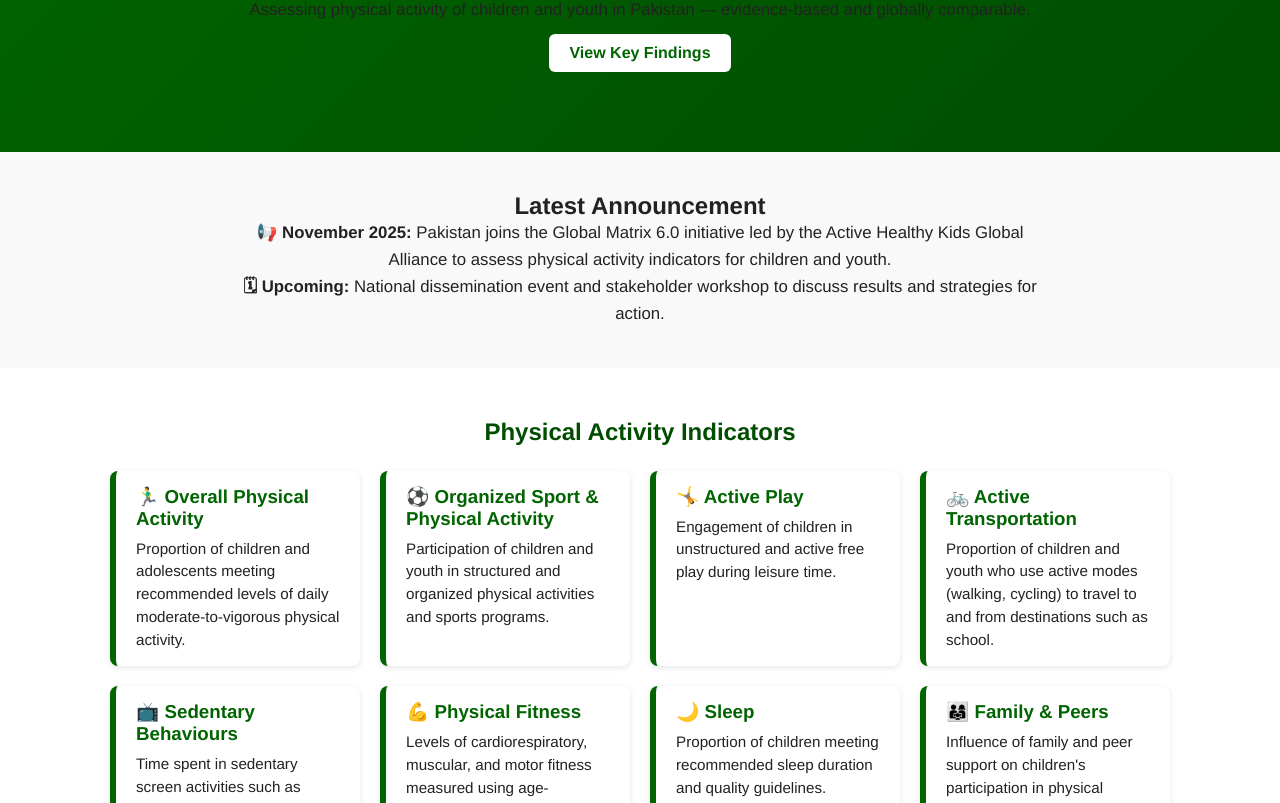
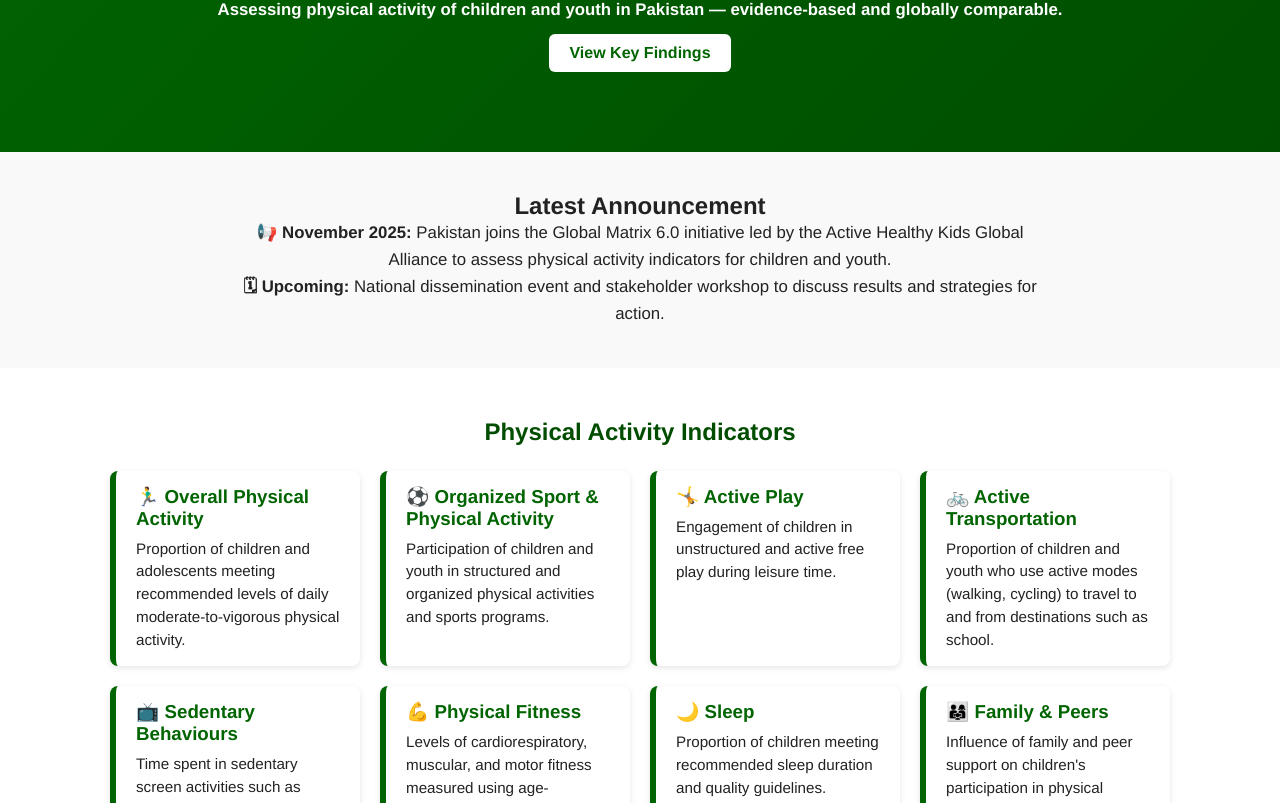
Before and after one commit to memon-aamir-raoof/global-matrix-pakistan, a plain HTML site: page index.html in a window 1280 px wide. Shown: the part 203-1006 px from the top of the page. Drawn offline with Linux system fonts and the light colour scheme.

Commit message:
index.html

```diff
--- a/index.html
+++ b/index.html
@@ -46,6 +46,11 @@
       margin-bottom: 10px;
       color: white;      /* already white, keep it */
       font-weight: bold; /* make bold */
+    }
+    /* Add this for the hero paragraph */
+    .hero p {
+    color: white;      /* ensure text is white */
+    font-weight: bold; /* make bold */
     }
     .btn-primary {
       background: white;
```
